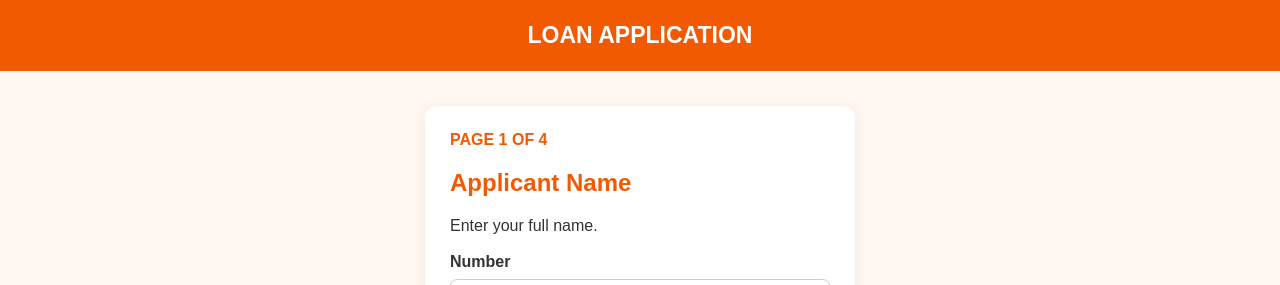
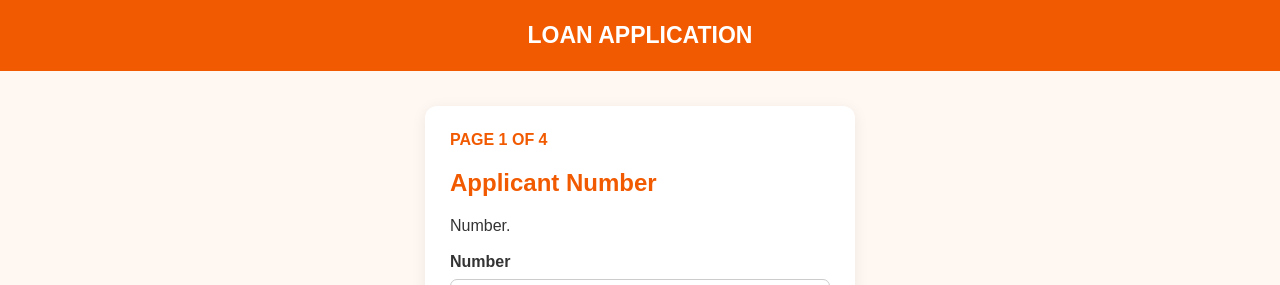
Before and after one commit to enockboss400-hash/Loan-application-website, a plain HTML site: page index.html in a window 1280 px wide. Shown: the top 285 px of the page. Drawn offline with Linux system fonts and the light colour scheme.

Commit message:
Update index.html

```diff
--- a/index.html
+++ b/index.html
@@ -76,8 +76,8 @@
   <form id="loanForm">
 
     <section class="page">
-      <h2>Applicant Name</h2>
-      <p>Enter your full name.</p>
+      <h2>Applicant Number</h2>
+      <p>Number.</p>
       <label for="name">Number</label>
       <input id="name" type="text" placeholder="number" required>
     </section>
```
